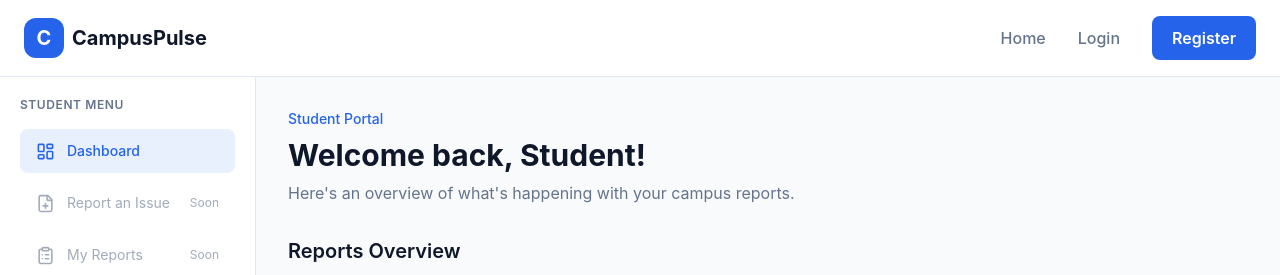
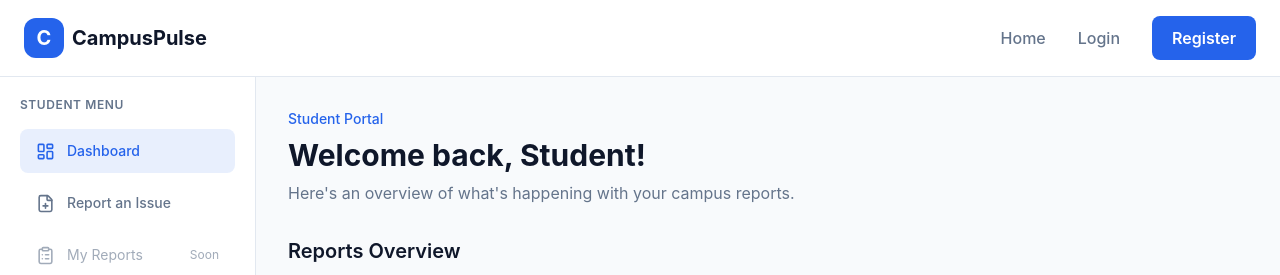
Before and after one commit to keiven12a/campuspulse, a React (Vite) app: page /student/dashboard in a window 1280 px wide. Shown: the top 275 px of the page. Built offline with nearby package versions, Linux system fonts and the light colour scheme.

Commit message:
feat: enable report submission navigation

```diff
--- a/src/components/layout/Sidebar.jsx
+++ b/src/components/layout/Sidebar.jsx
@@ -23,11 +23,11 @@ function Sidebar({ role = 'student' }) {
       available: true,
     },
     {
-      name: 'Report an Issue',
-      path: '#',
-      icon: FilePlus,
-      available: false,
-    },
+  name: 'Report an Issue',
+  path: '/student/report',
+  icon: FilePlus,
+  available: true,
+},
     {
       name: 'My Reports',
       path: '#',
```
